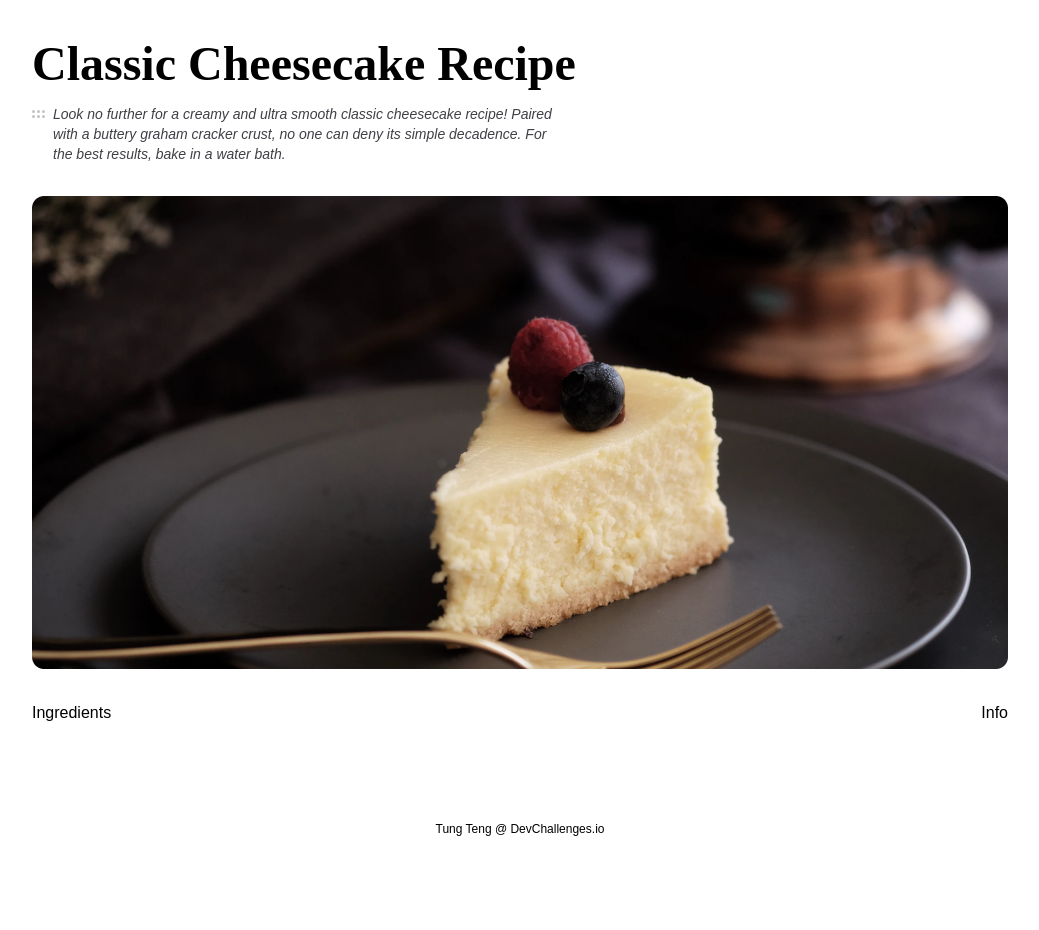
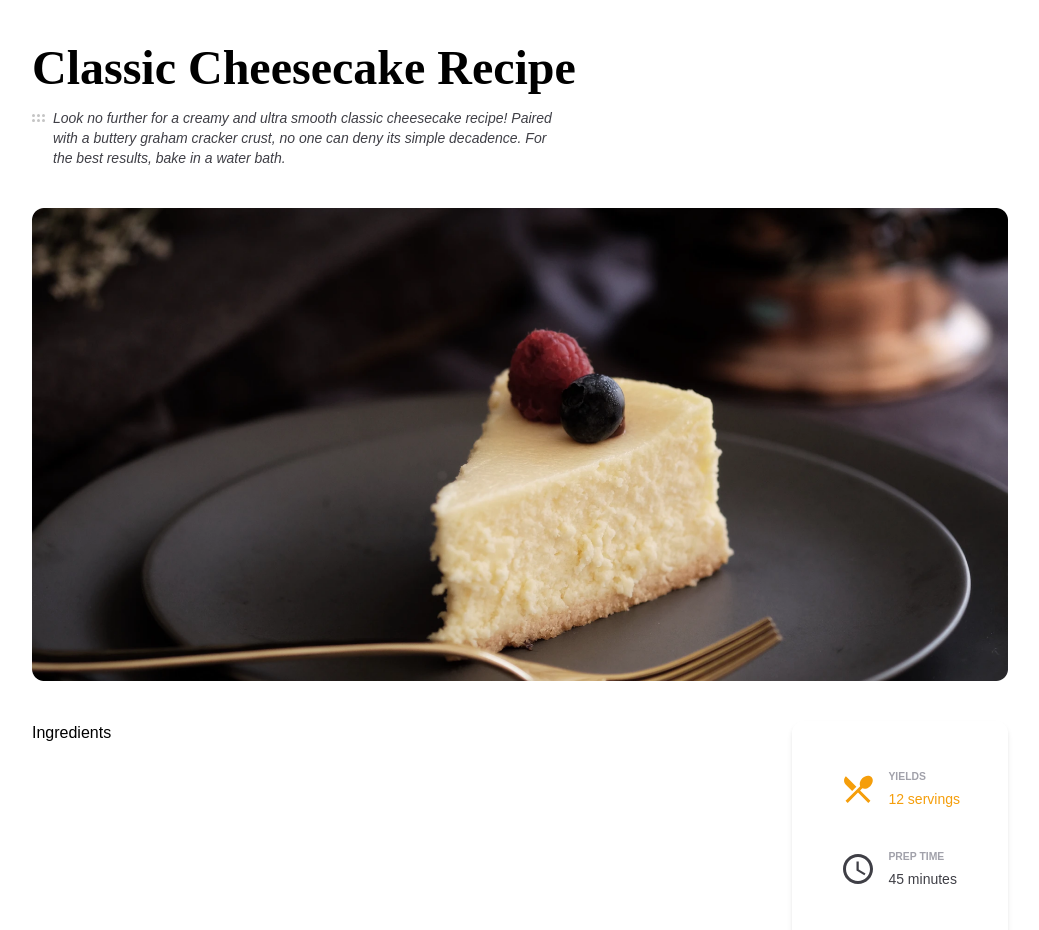
Before and after one commit to tung-eh/recipe-challenge, a React (Create React App) app: page / in a window 1280 px wide. Shown: the top 930 px of the page, without its empty margins (120-1159 px from the left). Before the commit the page ends 861 px from the top, so only its background shows below. Built offline with nearby package versions, Linux system fonts and the light colour scheme.

Commit message:
Recipe info card

```diff
--- a/src/App.js
+++ b/src/App.js
@@ -1,10 +1,22 @@
 import { ReactComponent as DominoIcon } from './icons/6dots.svg'
+import { ReactComponent as MealIcon } from './icons/restaurant_menu-24px.svg'
+import { ReactComponent as ClockIcon } from './icons/schedule-24px.svg'
 import cakeImg from './images/photo1.png'
+
+const Info = ({ Icon, title, value, color = 'gray-700' }) => (
+  <div
+    className={`grid grid-cols-info items-center gap-x-3 gap-y-1 text-${color}`}
+  >
+    <Icon className="row-span-2 w-9 h-9 " />
+    <div className="uppercase font-bold text-xxs text-gray-400">{title}</div>
+    <div className="text-sm">{value}</div>
+  </div>
+)
 
 function App() {
   return (
     <div className="grid grid-rows-layout min-h-screen max-w-screen-lg p-6 mx-auto">
-      <div className="my-4">
+      <div className="my-5">
         <h1 className="font-serif font-bold text-5xl mb-4">
           Classic Cheesecake Recipe
         </h1>
@@ -19,10 +31,20 @@ function App() {
           </p>
         </div>
       </div>
-      <img className="my-4" src={cakeImg} alt="cake" />
-      <div className="flex justify-between my-4">
+      <img className="my-5" src={cakeImg} alt="cake" />
+      <div className="flex justify-between my-5">
         <div>Ingredients</div>
-        <div>Info</div>
+        <div className="rounded-xl shadow-md grid gap-10 p-12">
+          <Info
+            Icon={MealIcon}
+            title="Yields"
+            value="12 servings"
+            color="yellow-500"
+          />
+          <Info Icon={ClockIcon} title="Prep time" value="45 minutes" />
+          <Info Icon={ClockIcon} title="Cook time" value="1 hour" />
+          <Info Icon={ClockIcon} title="Total time" value="1,75 hours" />
+        </div>
       </div>
       <div className="text-center text-xs mt-20">
         Tung Teng @ DevChallenges.io
--- a/tailwind.config.js
+++ b/tailwind.config.js
@@ -8,12 +8,18 @@ module.exports = {
       gridTemplateRows: {
         layout: 'auto 1fr auto',
       },
+      gridTemplateColumns: {
+        info: 'auto 1fr',
+      },
       fontFamily: {
         sans: ['Montserrat', 'sans-serif'],
         serif: ['"Playfair Display"', 'serif'],
       },
       colors: {
         gray: colors.gray,
+      },
+      fontSize: {
+        xxs: '0.65rem',
       },
     },
   },
```
Also changed, not shown: src/icons/restaurant_menu-24px.svg (added), src/icons/schedule-24px.svg (added).
